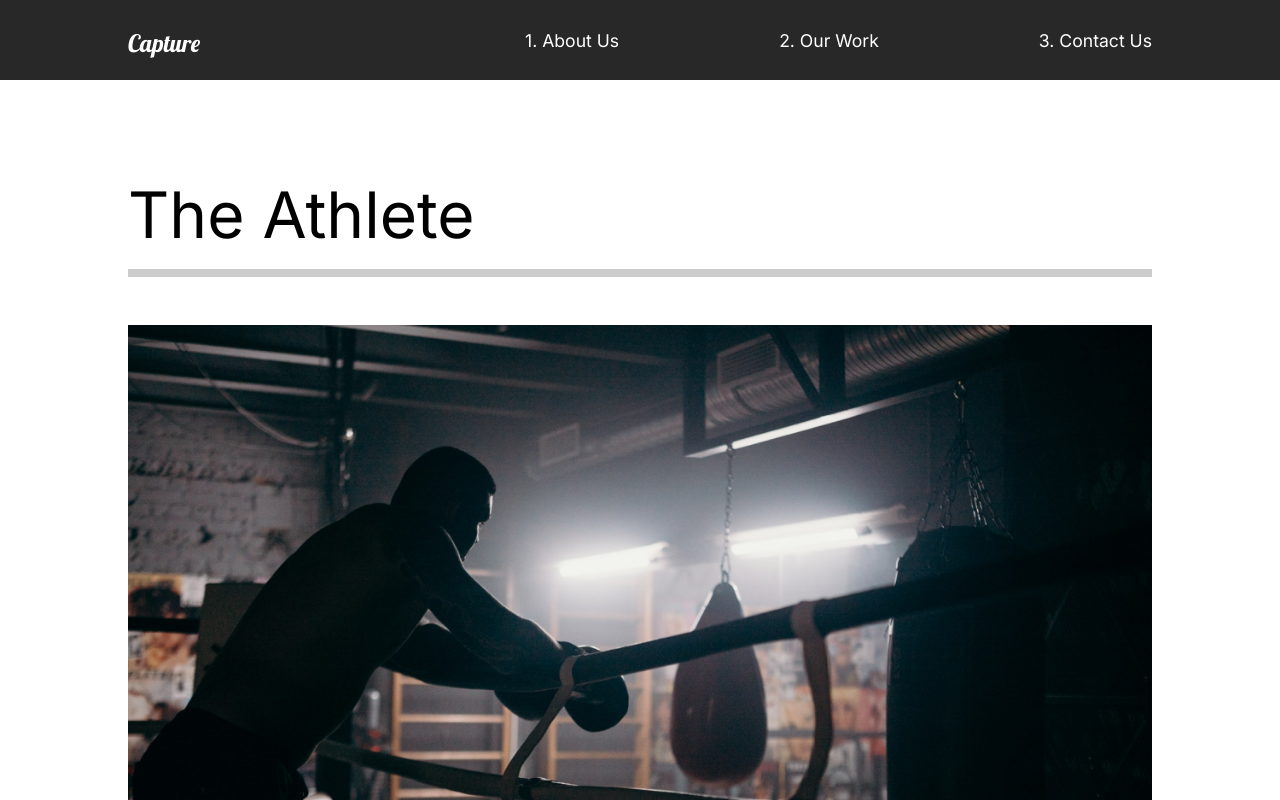
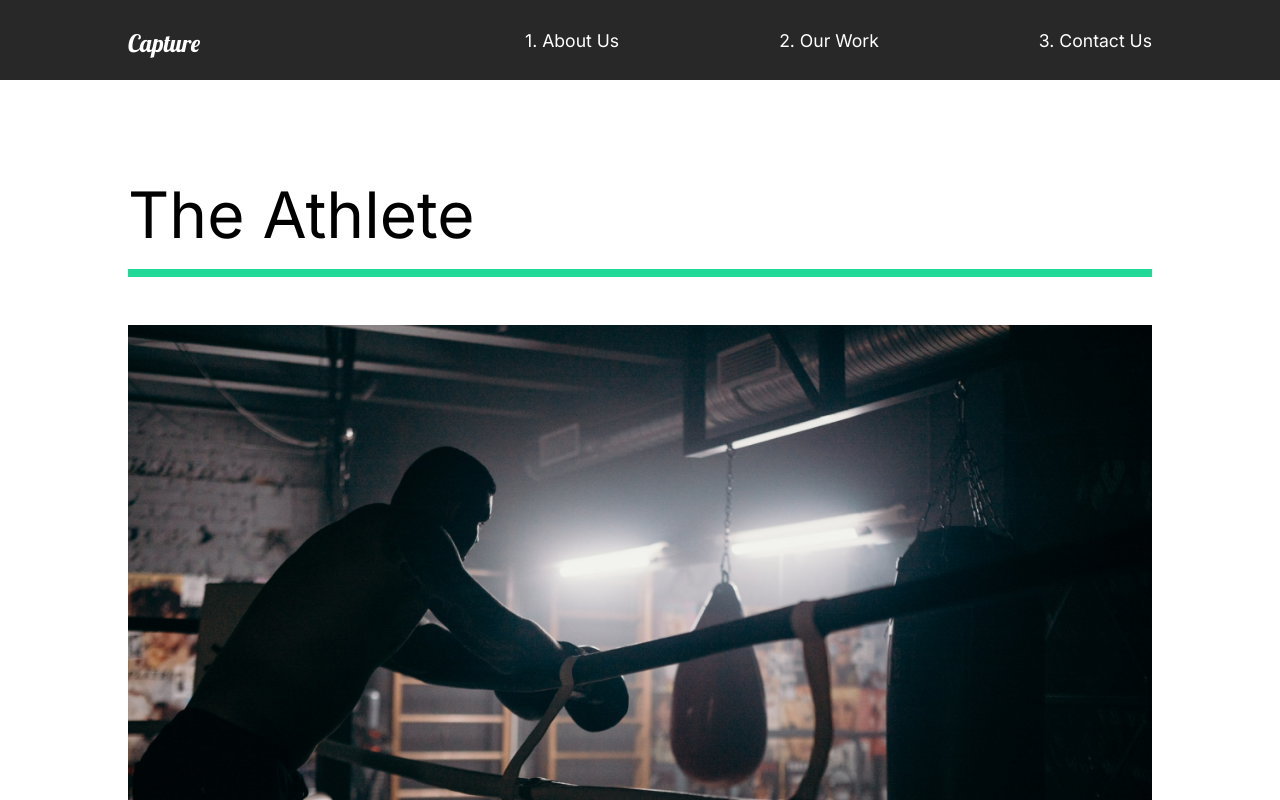
Before and after one commit to yarinmatmoni/Capture_Portofolio, a React (Create React App) app: page /work in a window 1280 px wide. Shown: the top 800 px of the page. Built offline with nearby package versions, Linux system fonts and the light colour scheme.

Commit message:
Add animation for our work page

```diff
--- a/src/animation.js
+++ b/src/animation.js
@@ -8,14 +8,13 @@
         opacity: 1,
         y:0,
         transition:{
-             duration: 1,
+             duration: 0.5,
              when:"beforeChildren",
              staggerChildren: 0.25,
         }
     },
     exit:{
         opacity: 0,
-        y:300,
         transition:{
             duration: 0.5,
        }
@@ -62,3 +61,43 @@
         },
     },
 };
+
+export const lineAnim = {
+    hidden:{
+        width: '0%'
+    },
+    show:{
+        width: '100%',
+        transition:{
+            duration:1,
+        },
+    },
+};
+
+export const slider = {
+    hidden:{
+        x:'-130%',
+        skew:"45deg",
+    },
+    show:{
+        x:'100%',
+        skew:"0deg",
+        transition: {
+            ease:"easeOut",
+            duration:1,
+        },
+    },
+}
+
+export const sliderContiner = {
+    hidden:{
+        opacity: 1,
+    },
+    show:{
+        opacity: 1,
+        transition: {
+            ease:"easeOut",
+            staggerChildren:0.15,
+        },
+    }
+};
--- a/src/pages/OurWork.js
+++ b/src/pages/OurWork.js
@@ -7,16 +7,24 @@
 import goodtimes from "../img/goodtimes-small.png";
 //Animations
 import {motion} from "framer-motion";
-import {pageAnimation} from "../animation";
+import {pageAnimation,fade,phtoAnim,lineAnim,slider,sliderContiner} from "../animation";
 
 function OurWork() {
     return (
         <Work style={{background:"#fff"}} variants={pageAnimation} initial="hidden" animate="show" exit="exit">
+            <motion.div variants={sliderContiner}>
+                <Frame1 variants={slider}></Frame1>
+                <Frame2 variants={slider}></Frame2>
+                <Frame3 variants={slider}></Frame3>
+                <Frame4 variants={slider}></Frame4>
+            </motion.div>
             <Movie>
-                <h2>The Athlete</h2>
-                <div className="line"></div>
+                <motion.h2 variants={fade}>The Athlete</motion.h2>
+                <motion.div variants={lineAnim} className="line"></motion.div>
                 <Link to="/work/the-athlete">
-                    <img src={athlete} alt="athlete"></img>
+                    <Hide>
+                        <motion.img variants={phtoAnim} src={athlete} alt="athlete"></motion.img>
+                    </Hide>
                 </Link>
             </Movie>
             <Movie>
@@ -52,7 +60,7 @@
 
     .line{
         height: 0.5rem;
-        background: #cccccc;
+        background: #23d997;
         margin-bottom: 3rem;
     }
 
@@ -63,4 +71,31 @@
     }
 `;
 
+const Hide = styled.div`
+    overflow: hidden;
+`;
+
+//Frame Animation
+const Frame1 = styled(motion.div)`
+    position: fixed;
+    left: 0;
+    top: 10%;
+    width: 100%;
+    height: 100vh;
+    background: #fffebf;
+    z-index: 2;
+`;
+
+const Frame2 = styled(Frame1)`
+    background: #ff8efb;
+`;
+
+const Frame3 = styled(Frame1)`
+    background: #8ed2ff;
+`;
+
+const Frame4 = styled(Frame1)`
+    background: #8effa0;
+`;
+
 export default OurWork;
```
